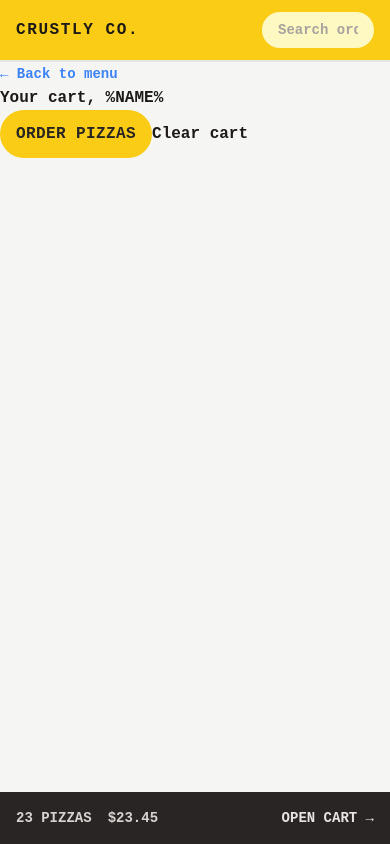
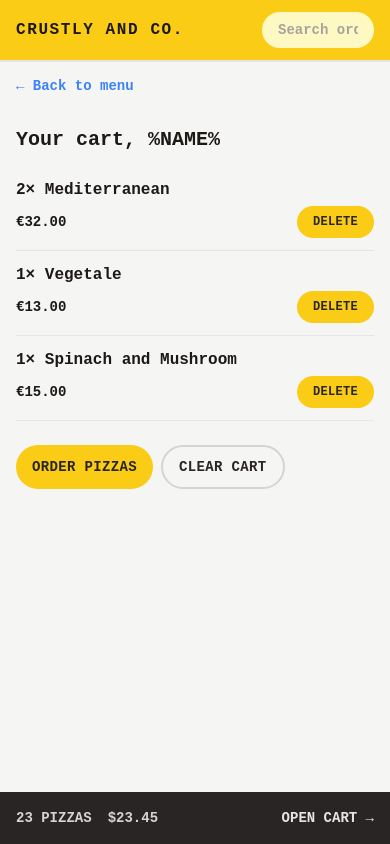
Before and after one commit to MrEttore/Crustly, a React (Vite) app: page /cart in a window 390 px wide. Built offline with nearby package versions, Linux system fonts and the light colour scheme; no server answers; a web font is replaced by a local one.

Commit message:
refactor UI components for improved layout and styling; enhance button types and add responsive design

```diff
--- a/src/features/cart/Cart.jsx
+++ b/src/features/cart/Cart.jsx
@@ -1,5 +1,6 @@
 import LinkButton from '../../ui/LinkButton';
 import Button from '../../ui/Button';
+import CartItem from './CartItem';
 
 const fakeCart = [
     {
@@ -29,12 +30,21 @@
     const cart = fakeCart;
 
     return (
-        <div>
+        <div className="px-4 py-3">
             <LinkButton to="/menu">&larr; Back to menu</LinkButton>
-            <h2>Your cart, %NAME%</h2>
-            <div>
-                <Button to="/order/new">Order pizzas</Button>
-                <button>Clear cart</button>
+            <h2 className="mt-7 text-xl font-semibold">Your cart, %NAME%</h2>
+
+            <ul className="mt-3 divide-y divide-stone-200 border-b">
+                {cart.map((item) => (
+                    <CartItem item={item} key={item.pizzaId} />
+                ))}
+            </ul>
+
+            <div className="mt-6 space-x-2">
+                <Button to="/order/new" type="primary">
+                    Order pizzas
+                </Button>
+                <Button type="secondary">Clear cart</Button>
             </div>
         </div>
     );
--- a/src/features/cart/CartItem.jsx
+++ b/src/features/cart/CartItem.jsx
@@ -1,13 +1,19 @@
+import Button from '../../ui/Button';
+import { formatCurrency } from '../../utils/helpers';
+
 function CartItem({ item }) {
     const { pizzaId, name, quantity, totalPrice } = item;
 
     return (
-        <li>
-            <p>
+        <li className="py-3 sm:flex sm:items-center sm:justify-between">
+            <p className="mb-1 sm:mb-0">
                 {quantity}&times; {name}
             </p>
-            <div>
-                <p>{formatCurrency(totalPrice)}</p>
+            <div className="flex items-center justify-between sm:gap-6">
+                <p className="font text-sm font-bold">
+                    {formatCurrency(totalPrice)}
+                </p>
+                <Button type="small">Delete</Button>
             </div>
         </li>
     );
--- a/src/features/menu/Menu.jsx
+++ b/src/features/menu/Menu.jsx
@@ -7,7 +7,7 @@
     const menu = useLoaderData();
 
     return (
-        <ul>
+        <ul className="divide-y divide-stone-200 px-2">
             {menu.map((pizza) => (
                 <MenuItem pizza={pizza} key={pizza.id} />
             ))}
--- a/src/features/menu/MenuItem.jsx
+++ b/src/features/menu/MenuItem.jsx
@@ -1,21 +1,30 @@
-/* eslint-disable react/prop-types */
 import { formatCurrency } from '../../utils/helpers';
+import Button from '../../ui/Button';
 
 function MenuItem({ pizza }) {
-    const { id, name, unitPrice, ingredients, soldOut, imageUrl } = pizza;
+    const { name, unitPrice, ingredients, soldOut, imageUrl } = pizza;
 
     return (
-        <li>
-            <img src={imageUrl} alt={name} />
-            <div>
-                <p>{name}</p>
-                <p>{ingredients.join(', ')}</p>
-                <div>
+        <li className="text flex gap-4 py-2">
+            <img
+                src={imageUrl}
+                alt={name}
+                className={`min-h-48 ${soldOut ? 'opacity-70 grayscale' : ''}`}
+            />
+            <div className="flex grow flex-col pt-0.5">
+                <p className="text-xl font-extrabold">{name}</p>
+                <p className="text capitalize italic text-stone-500">
+                    {ingredients.join(', ')}
+                </p>
+                <div className="mt-auto flex items-center justify-between">
                     {!soldOut ? (
-                        <p>{formatCurrency(unitPrice)}</p>
+                        <p className="text-sm">{formatCurrency(unitPrice)}</p>
                     ) : (
-                        <p>Sold out</p>
+                        <p className="text-sm uppercase text-stone-700">
+                            Sold out
+                        </p>
                     )}
+                    <Button type="small">Add to cart</Button>
                 </div>
             </div>
         </li>
--- a/src/features/order/Order.jsx
+++ b/src/features/order/Order.jsx
@@ -6,6 +6,7 @@
     formatCurrency,
     formatDate,
 } from '../../utils/helpers';
+import OrderItem from '../order/OrderItem';
 
 function Order() {
     const order = useLoaderData();
@@ -22,31 +23,49 @@
     const deliveryIn = calcMinutesLeft(estimatedDelivery);
 
     return (
-        <div>
-            <div>
-                <h2>Status</h2>
+        <div className="space-y-8 px-4 py-6">
+            <div className="flex flex-wrap items-center justify-between gap-2">
+                <h2 className="text-xl font-semibold">Order #{id} status</h2>
 
-                <div>
-                    {priority && <span>Priority</span>}
-                    <span>{status} order</span>
+                <div className="space-x-2">
+                    {priority && (
+                        <span className="rounded-full bg-red-500 px-3 py-1 text-sm uppercase tracking-wide text-red-50">
+                            Priority
+                        </span>
+                    )}
+                    <span className="rounded-full bg-green-500 px-3 py-1 text-sm uppercase tracking-wide text-green-50">
+                        {status} order
+                    </span>
                 </div>
             </div>
 
-            <div>
-                <p>
+            <div className="flex flex-wrap items-center justify-between gap-2 bg-stone-200 px-6 py-5">
+                <p className="font-medium">
                     {deliveryIn >= 0
                         ? `Only ${calcMinutesLeft(estimatedDelivery)} minutes left 😃`
                         : 'Order should have arrived'}
                 </p>
-                <p>(Estimated delivery: {formatDate(estimatedDelivery)})</p>
+                <p className="text-xs text-stone-500">
+                    (Estimated delivery: {formatDate(estimatedDelivery)})
+                </p>
             </div>
 
-            <div>
-                <p>Price pizza: {formatCurrency(orderPrice)}</p>
+            <ul className="divide-y divide-stone-200 border-b border-t">
+                {cart.map((item) => (
+                    <OrderItem item={item} key={item.id} />
+                ))}
+            </ul>
+
+            <div className="space-y-2 bg-stone-200 px-6 py-5">
+                <p className="text-sm font-medium text-stone-600">
+                    Price pizza: {formatCurrency(orderPrice)}
+                </p>
                 {priority && (
-                    <p>Price priority: {formatCurrency(priorityPrice)}</p>
+                    <p className="text-sm font-medium text-stone-600">
+                        Price priority: {formatCurrency(priorityPrice)}
+                    </p>
                 )}
-                <p>
+                <p className="font-bold">
                     To pay on delivery:{' '}
                     {formatCurrency(orderPrice + priorityPrice)}
                 </p>
--- a/src/features/order/OrderItem.jsx
+++ b/src/features/order/OrderItem.jsx
@@ -1,13 +1,15 @@
+import { formatCurrency } from '../../utils/helpers';
+
 function OrderItem({ item, isLoadingIngredients, ingredients }) {
     const { quantity, name, totalPrice } = item;
 
     return (
-        <li>
-            <div>
+        <li className="py-3">
+            <div className="flex items-center justify-between gap-4">
                 <p>
-                    <span>{quantity}&times;</span> {name}
+                    <span className="font-bold">{quantity}&times;</span> {name}
                 </p>
-                <p>{formatCurrency(totalPrice)}</p>
+                <p className="font-bold">{formatCurrency(totalPrice)}</p>
             </div>
         </li>
     );
--- a/src/features/user/CreateUser.jsx
+++ b/src/features/user/CreateUser.jsx
@@ -24,7 +24,7 @@
 
             {username !== '' && (
                 <div>
-                    <Button>Start ordering</Button>
+                    <Button type="primary">Start ordering</Button>
                 </div>
             )}
         </form>
--- a/src/ui/AppLayout.jsx
+++ b/src/ui/AppLayout.jsx
@@ -12,7 +12,7 @@
         <div className="grid h-screen grid-rows-[auto_1fr_auto]">
             {isLoading && <Loader />}
             <Header />
-            <div className="overflow-scroll">
+            <div className="overflow-auto">
                 <main className="mx-auto max-w-3xl">
                     <Outlet />
                 </main>
--- a/src/ui/Button.jsx
+++ b/src/ui/Button.jsx
@@ -1,19 +1,26 @@
 import { Link } from 'react-router-dom';
 
 // eslint-disable-next-line react/prop-types
-export default function Button({ children, disabled, to }) {
-    const className =
-        'inline-block rounded-full bg-yellow-400 px-4 py-3 font-semibold uppercase tracking-wide text-stone-800 transition-colors duration-300 hover:bg-yellow-300 focus:outline-none focus:ring focus:ring-yellow-300 focus:ring-offset-2 disabled:cursor-not-allowed md:px-6 md:py-4';
+export default function Button({ children, disabled, to, type }) {
+    const base =
+        'inline-block text-sm rounded-full bg-yellow-400  font-semibold uppercase tracking-wide text-stone-800 transition-colors duration-300 hover:bg-yellow-300 focus:outline-none focus:ring focus:ring-yellow-300 focus:ring-offset-2 disabled:cursor-not-allowed';
+
+    const styles = {
+        primary: base + ' px-4 py-3 md:px-6 md:py-4',
+        small: base + ' px-4 py-2 md:px-5 md:py-2.5 text-xs',
+        secondary:
+            ' inline-block text-sm rounded-full border-2 border-stone-300 font-semibold uppercase tracking-wide text-stone-800 transition-colors duration-300 hover:bg-stone-300 hover:text-stone-800 focus:text-stone-800 focus:outline-none focus:ring focus:ring-stone-200 focus:ring-offset-2 disabled:cursor-not-allowed px-4 py-2.5 md:px-6 md:py-3.5',
+    };
 
     if (to)
         return (
-            <Link to={to} className={className}>
+            <Link to={to} className={styles[type]}>
                 {children}
             </Link>
         );
 
     return (
-        <button disabled={disabled} className={className}>
+        <button disabled={disabled} className={styles[type]}>
             {children}
         </button>
     );
--- a/src/ui/Header.jsx
+++ b/src/ui/Header.jsx
@@ -6,7 +6,7 @@
     return (
         <header className="flex items-center justify-between border-b-2 border-stone-200 bg-yellow-400 px-4 py-3 uppercase sm:px-6">
             <Link to="/" className="tracking-widest">
-                Crustly Co.
+                Crustly and Co.
             </Link>
             <SearchOrder />
             <Username />
--- a/src/ui/Loader.jsx
+++ b/src/ui/Loader.jsx
@@ -1,3 +1,7 @@
 export default function Loader() {
-    return <div className="loader"></div>;
+    return (
+        <div className="absolute inset-0 flex items-center justify-center bg-slate-200/20 backdrop-blur-sm">
+            <div className="loader"></div>
+        </div>
+    );
 }
```
Also changed, not shown: src/features/order/CreateOrder.jsx (+22 -16 lines).
